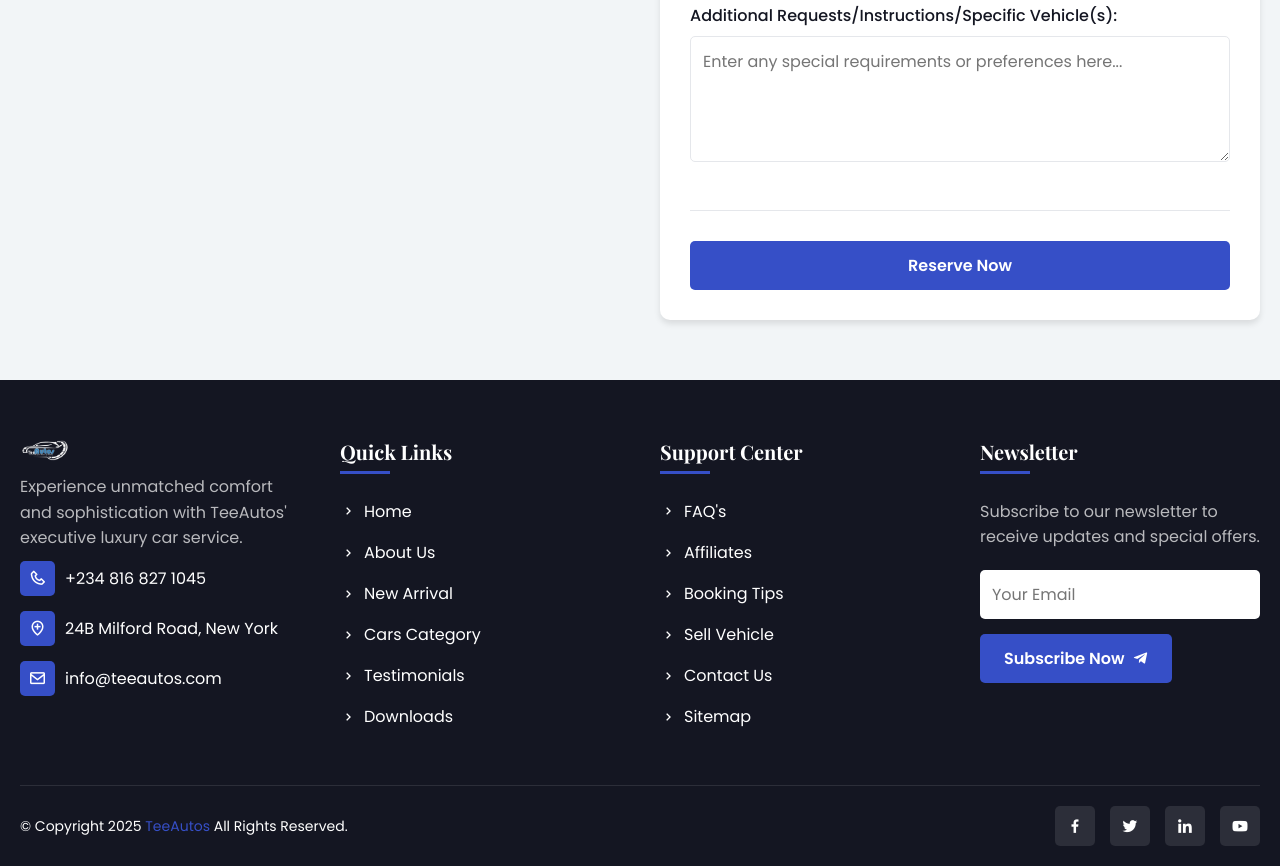
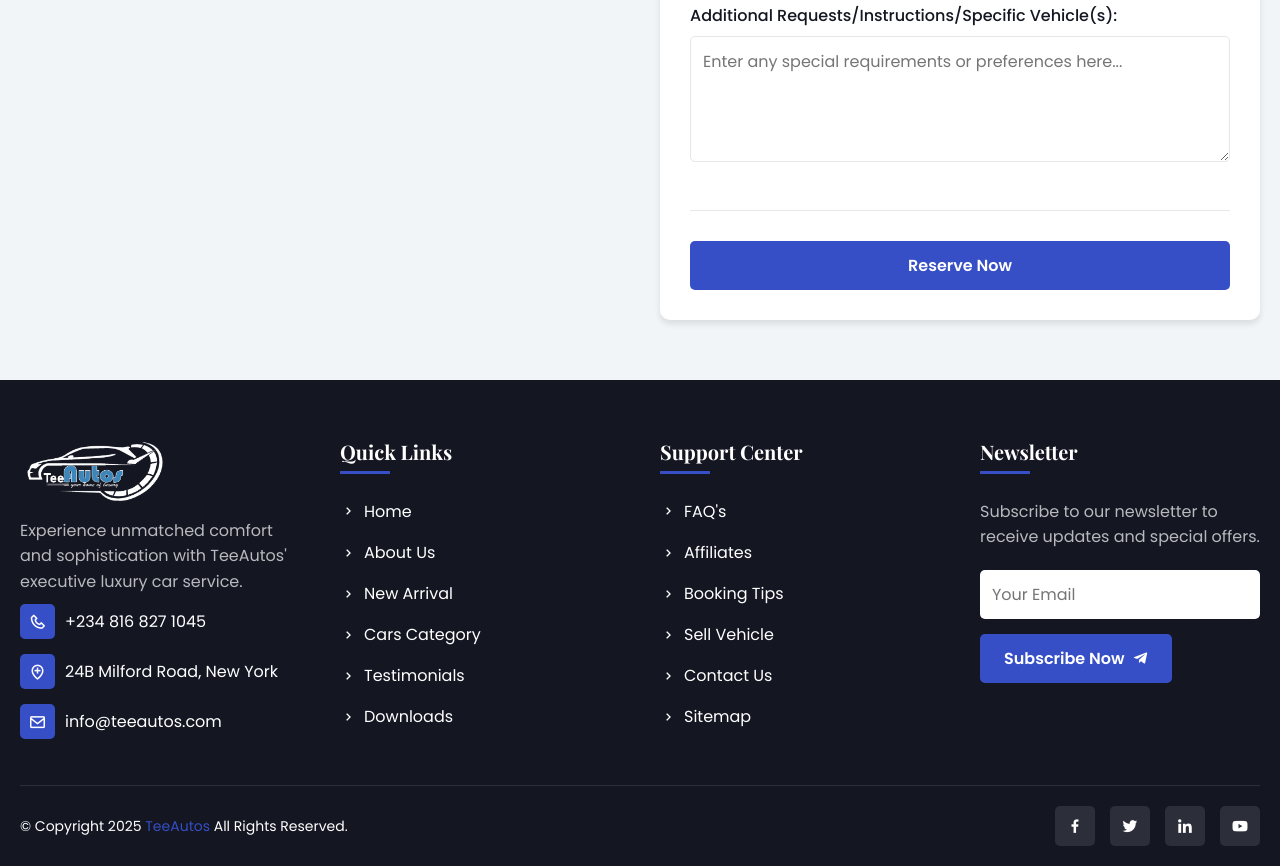
Before and after one commit to OfficalJamesTee/Car-Rental, a plain HTML site: page misc/reserve.html in a window 1280 px wide. Shown: the part 1692-2558 px from the top of the page. Drawn offline with nearby package versions, Linux system fonts and the light colour scheme.

Commit message:
final update

```diff
--- a/misc/reserve.html
+++ b/misc/reserve.html
@@ -248,7 +248,7 @@
         <div class="footer__content">
           <div class="footer__column">
             <a href="/" class="footer__logo">
-              <img src="../img/logo/logo-1.png" alt="TeeAutos Logo" width="50" />
+              <img src="../img/logo/logo-1.png" alt="TeeAutos Logo" width="150" />
             </a>
             <p class="footer__description">
               Experience unmatched comfort and sophistication with TeeAutos'
```
